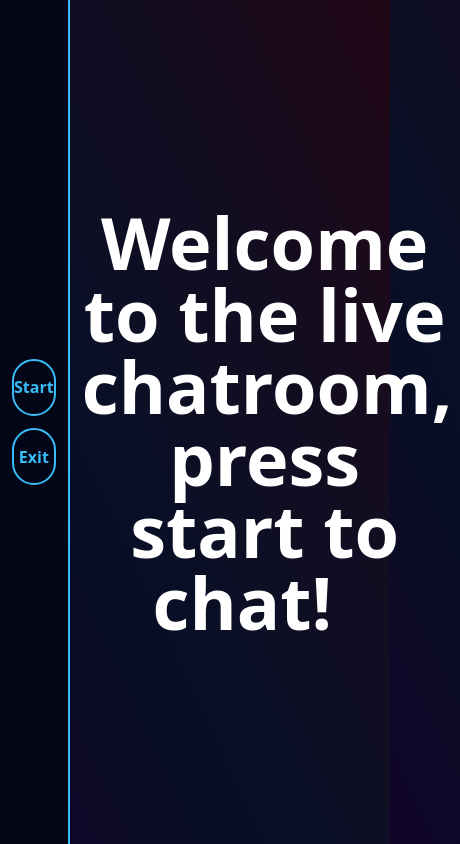
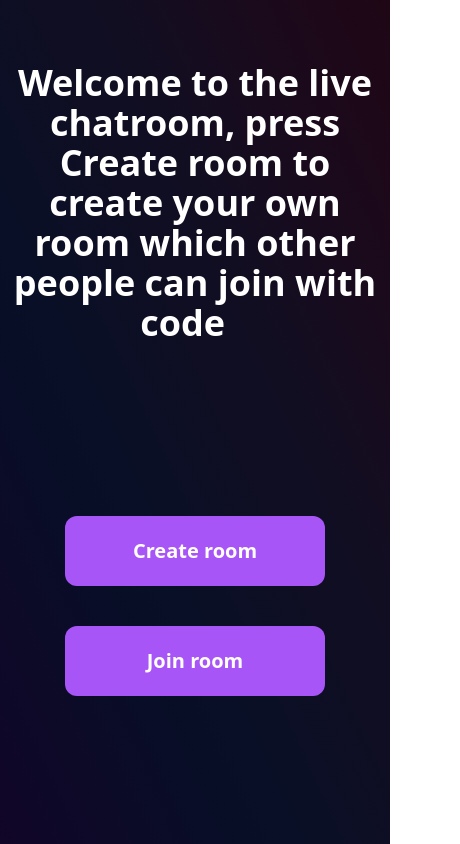
Before and after one commit to GeorgiKaradakov/online_chat_app, a React (Vite) app in the folder frontend/: page / in a window 390 px wide. Shown: the whole page, 460 px wide, since content can reach past the window. Built offline with nearby package versions, Linux system fonts and the light colour scheme.

Commit message:
final version of the frontend
Fixed the responsivness of the homepage as well as the buttons issue

```diff
--- a/frontend/src/components/Button.tsx
+++ /dev/null
@@ -1,25 +0,0 @@
-import React from 'react';
-import '../styles/Button.css';
-
-interface ButtonProps {
-  label: string;
-  onClick: () => void;
-  type?: 'button';
-  className?: string;
-  disabled?: boolean;
-}
-
-const Button: React.FC<ButtonProps> = ({ label, onClick, type = 'button', className = '', disabled = false }) => {
-  return (
-    <button
-      className={`custom-button ${className}`}
-      onClick={onClick}
-      type={type}
-      disabled={disabled}
-    >
-      {label}
-    </button>
-  );
-};
-
-export default Button;
--- a/frontend/src/components/ButtonChat.tsx
+++ b/frontend/src/components/ButtonChat.tsx
@@ -1,5 +1,6 @@
 import { buttonChatType } from "../types/ButtonChatType.tsx";
 import { mc } from "../utils/funcs.ts";
+import "../styles/Button.css"
 
 const ButtonChat:React.FC<buttonChatType> = ({className, text, img, onClick}) => {
   return (
--- a/frontend/src/components/Typewriter.tsx
+++ b/frontend/src/components/Typewriter.tsx
@@ -1,9 +1,10 @@
 import React, { useState, useEffect } from 'react';
 import '../styles/Typewriter.css';
 
-const Typewriter = ({ text, delay }) => {
+const Typewriter = ({text, delay }) => {
   const [currentText, setCurrentText] = useState('');
   const [currentIndex, setCurrentIndex] = useState(0);
+  const [isFinished, setIsFinished] = useState(false);
 
   useEffect(() => {
     // Reset current text and index if the text prop changes
@@ -19,13 +20,15 @@ const Typewriter = ({ text, delay }) => {
       }, delay);
 
       return () => clearTimeout(timeout);
+    }else{
+      setIsFinished(true);
     }
   }, [currentIndex, text, delay]);
 
   return (
     <span>
       {currentText}
-      <span className="blinking-cursor">|</span>
+      <span className={`${isFinished ? "hidden" : "blinking-cursor"}`}>|</span>
     </span>
   );
 };
--- a/frontend/src/main.tsx
+++ b/frontend/src/main.tsx
@@ -2,7 +2,7 @@ import { StrictMode } from "react";
 import { createRoot } from "react-dom/client";
 import App from "./App.tsx";
 import "./styles/index.css";
-import "./styles/styles.css";
+import "./styles/keyframes.css"
 import { BrowserRouter } from "react-router-dom";
 
 createRoot(document.getElementById("root")!).render(
--- a/frontend/src/pages/Chat.tsx
+++ b/frontend/src/pages/Chat.tsx
@@ -3,6 +3,8 @@ import {close_img, send_img} from "../assets/svgs.tsx"
 import Message from "../components/Message.tsx";
 import { useState } from "react";
 import { chatType } from "../types/chatType.tsx";
+
+import "../styles/chat.css"
 
 const Chat:React.FC<chatType> = ({roomName}) =>{
   const [messages, setMessages] = useState([ /*example conversation*/
@@ -14,10 +16,11 @@ const Chat:React.FC<chatType> = ({roomName}) =>{
     {username:"John", gender:"man", msg:"That’s a solid plan. Hike first, then pizza. Works for me."},
     {username:"Anna", gender:"woman", msg:"I’m in! What time are you thinking, Mike?"},
     {username:"Me", gender:"man", msg:"How about 10 AM for the hike? We can meet at the trailhead, then grab pizza around 1?", isSender:true},
-    {username:"John", gender:"man", msg:"10 AM? Early, but okay. I'll bring some snacks for the hike."},
+    {username:"John", gender:"man", msg:"10 AM? NUH UH. No way be man"},
     {username:"Anna", gender:"woman", msg:"Perfect! I’ll bring some water and maybe a few cookies. Can’t wait!"},
   ]);
   return (
+    <div className="w-full h-full flex justify-center items-center">
       <div className="bg-cont h-[90%] w-[90%] md:w-[70%] md:h-[70%]">
         <div className="p-[3px] w-full h-full bg-[#242424] rounded-lg flex flex-col justify-between">
           <div className="h-[90%] w-full border-4 border-sky-400 rounded-lg md:max-lg:h-[87%]" id="chat_log">
@@ -40,6 +43,7 @@ const Chat:React.FC<chatType> = ({roomName}) =>{
 
         </div>
       </div>
+    </div>
   );
 }
 
--- a/frontend/src/pages/Home.tsx
+++ b/frontend/src/pages/Home.tsx
@@ -1,29 +1,58 @@
-import React from 'react';
-import Button from '../components/Button';
+import {useState} from "react";
+import ButtonChat from "../components/ButtonChat";
+import PopUpWindow from "../components/popup/PopUpWindow";
 import Typewriter from "../components/Typewriter";
 
+import "../styles/styles.css";
+
 function Home() {
+  const [openCR, setOpenCR] = useState(false);
+  const [openJR, setOpenJR] = useState(false);
   return (
     <>
-      <nav className="w-1/4 h-full lg:w-48 z-[-2] flex flex-col bg-slate-950 place-content-center items-center space-y-3 border-r-2 border-sky-400 p-3">
-        <div className="w-full h-[7%] text-sky-400">
-          <Button
-            className="hover:bg-slate-900 hover:cursor-pointer w-full h-full border-2 border-sky-400 rounded-3xl"
-            label="Start"
-            onClick={console.log}
+      <div className="w-full h-full flex flex-col justify-center items-center max-lg:gap-y-10 lg:flex-row-reverse">
+        <h1 className="p-3 mt-6 w-full text-white text-7xl text-center font-bold max-sm:text-4xl max-md:text-4xl md:text-5xl md:px-8">
+          <Typewriter text="Welcome to the live chatroom, press Create room to create your own room which other people can join with code or press join room if you have a code for another room!" delay={50} />
+        </h1>
+
+        <div className="w-full h-1/2 flex flex-col justify-center items-center gap-y-10 lg:bg-black lg:h-full lg:w-1/3">
+          <ButtonChat
+            onClick={() => setOpenCR(true)}
+            text="Create room"
+            className="w-2/3 h-1/6 rounded-xl bg-purple-500 text-xl text-white font-bold border-none lg:h-[10%]"
+          />
+          <ButtonChat
+            onClick={() => setOpenJR(true)}
+            text="Join room"
+            className="w-2/3 h-1/6 rounded-xl bg-purple-500 text-xl text-white font-bold border-none lg:h-[10%]"
           />
         </div>
-        <div className="w-full h-[7%] text-sky-400">
-          <Button
-            className="hover:bg-slate-900 hover:cursor-pointer transition w-full h-full border-2 border-sky-400 rounded-3xl"
-            label="Exit"
-            onClick={console.log}
-          />
-        </div>
-      </nav>
-      <h1 className="w-full text-white flex flex-col text-7xl text-center font-bold place-content-center p-3">
-        <Typewriter text="Welcome to the live chatroom, press start to chat!" delay={100} />
-      </h1>
+
+        <PopUpWindow
+          isOpen={openCR}
+          popUpName="Create room"
+          inputName1="username"
+          inputName2="room_name"
+          inputPlaceHolder1="Enter username..."
+          inputPlaceHolder2="Enter room name..."
+          btnText="Create"
+          className="animate-popup-cr"
+          closePopUp={() => setOpenCR(false)}
+          submitPopUp={() => console.log("submit cr")}
+        />
+        <PopUpWindow
+          isOpen={openJR}
+          popUpName="Join room"
+          inputName1="room_code"
+          inputName2="username"
+          inputPlaceHolder1="Enter room code..."
+          inputPlaceHolder2="Enter username..."
+          btnText="Join"
+          className="animate-popup-jr"
+          closePopUp={() => setOpenJR(false)}
+          submitPopUp={() => console.log("submit jr")}
+        />
+      </div>
     </>
   );
 }
--- a/frontend/src/styles/Button.css
+++ b/frontend/src/styles/Button.css
@@ -1,9 +1,4 @@
-.custom-button {
-  position: relative;
-  width: 100%;
-  height:25%;
-  font-size: 16px;
-  font-weight: bold;
-  text-align: center;
-  overflow: hidden;
+/*style button on hover*/
+.button_cont:hover{
+  animation: pulse 2s infinite;
 }
--- /dev/null
+++ b/frontend/src/styles/chat.css
@@ -0,0 +1,32 @@
+/*properties for the animations*/
+@property --angle{
+  syntax: "<angle>";
+  initial-value: 0deg;
+  inherits: false;
+}
+
+/*style the background border of the chat*/
+.bg-cont {
+  position: relative;
+}
+
+.bg-cont::after, .bg-cont::before {
+  content: '';
+  position: absolute;
+  width: 100%;
+  background-image: conic-gradient(from var(--angle), red, orange, yellow, green, blue, indigo, violet, red);
+  height: 100%;
+  border-radius: 0.5rem;
+
+  top: 50%;
+  left: 50%;
+  translate: -50% -50%;
+  z-index: -1;
+
+  animation: 3s spin linear infinite;
+}
+
+.bg-cont::before {
+  filter: blur(1.5rem);
+  opacity: 0.5;
+}
--- /dev/null
+++ b/frontend/src/styles/keyframes.css
@@ -0,0 +1,59 @@
+/*keyframes for the animations*/
+@keyframes pulse{
+  0%{
+    transform: scale(.90);
+  }
+
+  70%{
+    transform: scale(1);
+  }
+
+  100%{
+    transform: scale(.90);
+  }
+}
+
+@keyframes spin{
+  from{
+    --angle: 0deg;
+  }
+
+  to{
+    --angle: 360deg;
+  }
+}
+
+@keyframes wiggle {
+  0% {
+    opacity: 1;
+    transform: scale(0.9) rotate(0deg);
+  }
+  50% {
+    opacity: 1;
+    transform: scale(1) rotate(2deg);
+  }
+  70% {
+    opacity: 1;
+    transform: scale(1) rotate(-2deg);
+  }
+  100% {
+    opacity: 1;
+    transform: scale(1) rotate(0deg);
+  }
+}
+
+@keyframes spin_pp{
+  from{
+    --angle_pp: 0deg;
+  }
+
+  to{
+    --angle_pp: 360deg;
+  }
+}
+
+@keyframes fadeInAfter {
+  to {
+    opacity: 1;
+  }
+}
--- a/frontend/src/styles/popup.css
+++ b/frontend/src/styles/popup.css
@@ -32,38 +32,3 @@
   opacity: 0;
   animation: spin_pp 3s linear infinite 1s, fadeInAfter 0s 1s forwards;
 }
-
-@keyframes wiggle {
-  0% {
-    opacity: 1;
-    transform: scale(0.9) rotate(0deg);
-  }
-  50% {
-    opacity: 1;
-    transform: scale(1) rotate(2deg);
-  }
-  70% {
-    opacity: 1;
-    transform: scale(1) rotate(-2deg);
-  }
-  100% {
-    opacity: 1;
-    transform: scale(1) rotate(0deg);
-  }
-}
-
-@keyframes spin_pp{
-  from{
-    --angle_pp: 0deg;
-  }
-
-  to{
-    --angle_pp: 360deg;
-  }
-}
-
-@keyframes fadeInAfter {
-  to {
-    opacity: 1;
-  }
-}
--- a/frontend/src/styles/styles.css
+++ b/frontend/src/styles/styles.css
@@ -1,11 +1,3 @@
-/*properties for the animations*/
-@property --angle{
-  syntax: "<angle>";
-  initial-value: 0deg;
-  inherits: false;
-}
-
-
 head,
 body {
   background-image: linear-gradient(to left bottom, #1f0715, #1d0819, #1a0a1c, #160c1f, #110e22, #0f0e23, #0c0f25, #080f26, #090d27, #0c0b27, #0e0828, #110528);  width: 0.5vw;
@@ -16,62 +8,4 @@ body {
 #root {
   width: 100%;
   height: 100%;
-  display: flex;
 }
-
-/*style the background border of the chat*/
-.bg-cont {
-  position: relative;
-}
-
-.bg-cont::after, .bg-cont::before {
-  content: '';
-  position: absolute;
-  width: 100%;
-  background-image: conic-gradient(from var(--angle), red, orange, yellow, green, blue, indigo, violet, red);
-  height: 100%;
-  border-radius: 0.5rem;
-
-  top: 50%;
-  left: 50%;
-  translate: -50% -50%;
-  z-index: -1;
-
-  animation: 3s spin linear infinite;
-}
-
-.bg-cont::before {
-  filter: blur(1.5rem);
-  opacity: 0.5;
-}
-
-/*style button on hover*/
-.button_cont:hover{
-  animation: pulse 2s infinite;
-}
-
-
-/*keyframes for the animations*/
-@keyframes pulse{
-  0%{
-    transform: scale(.90);
-  }
-
-  70%{
-    transform: scale(1);
-  }
-
-  100%{
-    transform: scale(.90);
-  }
-}
-
-@keyframes spin{
-  from{
-    --angle: 0deg;
-  }
-
-  to{
-    --angle: 360deg;
-  }
-}
```
Also changed, not shown: frontend/src/styles/Typewriter.css (indentation only).
